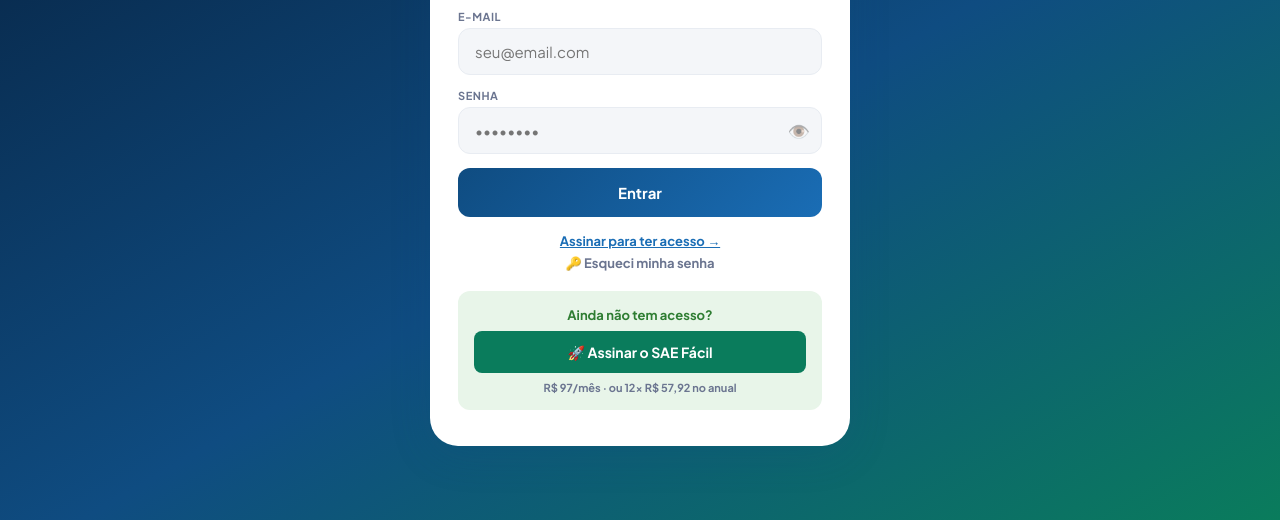
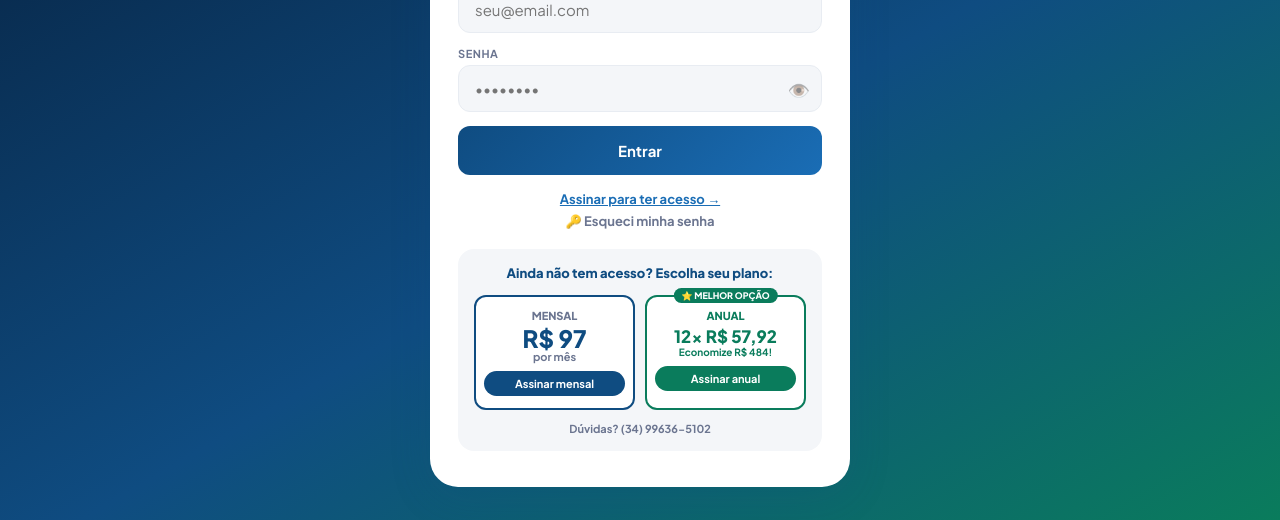
Before and after one commit to salveci2022/saefacil, a plain HTML site: page index.html in a window 1280 px wide. Shown: the part 280-800 px from the top of the page. Drawn offline with Linux system fonts and the light colour scheme.

Commit message:
Update subscription options and styling in index.html

```diff
--- a/index.html
+++ b/index.html
@@ -299,10 +299,24 @@
       <button class="btn-p" onclick="fazerLogin()">Entrar</button>
       <div class="ls"><a href="https://pay.hotmart.com/S105507836E" target="_blank" style="color:#1A6DB5;font-weight:700">Assinar para ter acesso →</a></div>
       <div class="ls" style="margin-top:6px"><span onclick="abrirRecuperarSenha()" style="color:var(--cinza3);font-size:13px">🔑 Esqueci minha senha
-      <div style="text-align:center;margin-top:20px;padding:16px;background:#E8F5E9;border-radius:12px">
-        <div style="font-size:13px;color:#2e7d32;font-weight:700;margin-bottom:8px">Ainda não tem acesso?</div>
-        <a href="https://pay.hotmart.com/S105507836E" target="_blank" style="display:block;background:#0A7C5C;color:#fff;padding:12px;border-radius:8px;font-weight:700;font-size:14px;text-decoration:none">🚀 Assinar o SAE Fácil</a>
-        <div style="font-size:11px;color:#6B7590;margin-top:8px">R$ 97/mês · ou 12× R$ 57,92 no anual</div>
+      <div style="margin-top:20px;padding:16px;background:#f4f6f9;border-radius:16px;text-align:center">
+        <div style="font-size:13px;color:#0F4C81;font-weight:800;margin-bottom:14px">Ainda não tem acesso? Escolha seu plano:</div>
+        <div style="display:grid;grid-template-columns:1fr 1fr;gap:10px;margin-bottom:12px">
+          <a href="https://pay.hotmart.com/S105507836E" target="_blank" style="text-decoration:none;background:#fff;border:2px solid #0F4C81;border-radius:12px;padding:12px 8px;display:block">
+            <div style="font-size:11px;font-weight:800;color:#6B7590;text-transform:uppercase;margin-bottom:4px">Mensal</div>
+            <div style="font-size:24px;font-weight:900;color:#0F4C81;line-height:1">R$ 97</div>
+            <div style="font-size:11px;color:#6B7590;margin-bottom:8px">por mês</div>
+            <div style="background:#0F4C81;color:#fff;border-radius:99px;padding:6px 8px;font-size:11px;font-weight:700">Assinar mensal</div>
+          </a>
+          <a href="https://pay.hotmart.com/S105507836E?offDiscount=true" target="_blank" style="text-decoration:none;background:#fff;border:2px solid #0A7C5C;border-radius:12px;padding:12px 8px;display:block;position:relative">
+            <div style="position:absolute;top:-9px;left:50%;transform:translateX(-50%);background:#0A7C5C;color:#fff;font-size:9px;font-weight:800;padding:2px 8px;border-radius:99px;white-space:nowrap">⭐ MELHOR OPÇÃO</div>
+            <div style="font-size:11px;font-weight:800;color:#0A7C5C;text-transform:uppercase;margin-bottom:4px">Anual</div>
+            <div style="font-size:17px;font-weight:900;color:#0A7C5C;line-height:1.2">12× R$ 57,92</div>
+            <div style="font-size:10px;color:#0A7C5C;font-weight:700;margin-bottom:8px">Economize R$ 484!</div>
+            <div style="background:#0A7C5C;color:#fff;border-radius:99px;padding:6px 8px;font-size:11px;font-weight:700">Assinar anual</div>
+          </a>
+        </div>
+        <div style="font-size:11px;color:#6B7590">Dúvidas? <strong>(34) 99636-5102</strong></div>
       </div></span></div>
     </div>
     <div id="form-cadastro" style="display:none!important" style="display:none">
```
